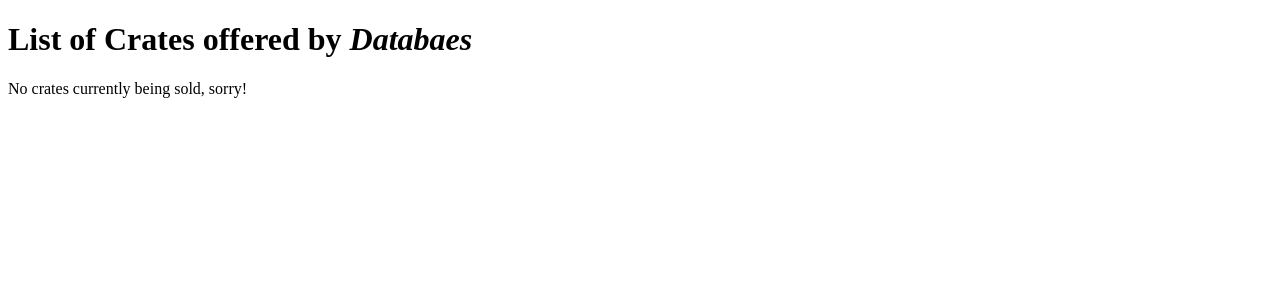
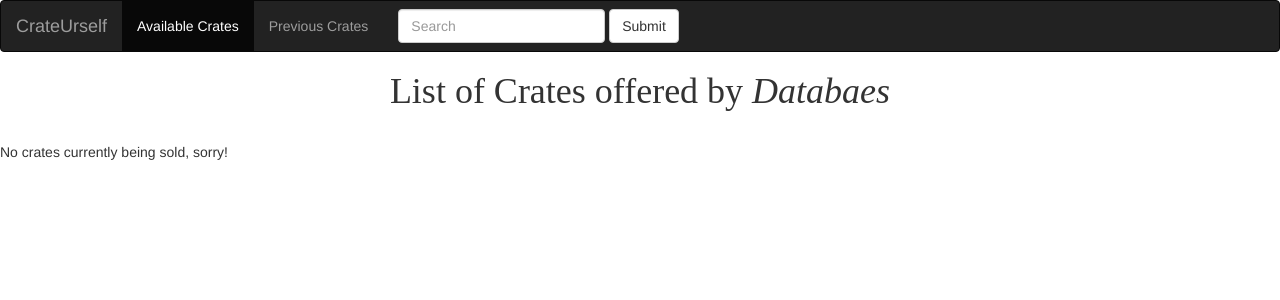
Before and after one commit to sjatkins12/Databaes-1, a Django app: page /crate/ in a window 1280 px wide. Shown: the top 300 px of the page. Run offline with Django 3.2, Linux system fonts and the light colour scheme; data that the repository does not hold is empty; some libraries are stand-ins or nearby versions.

Commit message:
Updated the html files in crate app to use some Bootstrap. Implement a nav bar.

```diff
--- /dev/null
+++ b/Crate/static/css/styles.css
@@ -0,0 +1,4 @@
+.title-center {
+    text-align: center;
+    font-family: "Times New Roman", serif;
+}
--- a/Crate/templates/base_generic.html
+++ b/Crate/templates/base_generic.html
@@ -2,13 +2,42 @@
 <html lang="en">
 <head>
     <meta charset="UTF-8">
+    <link rel="stylesheet" href="https://maxcdn.bootstrapcdn.com/bootstrap/3.3.7/css/bootstrap.min.css">
+    <script src="https://ajax.googleapis.com/ajax/libs/jquery/1.12.4/jquery.min.js"></script>
+    <script src="https://maxcdn.bootstrapcdn.com/bootstrap/3.3.7/js/bootstrap.min.js"></script>
+
+    {% load static %}
+    <link rel="stylesheet" href="{% static 'css/styles.css' %}">
+
     {% block title %}<title>Crates</title>{% endblock %}
 </head>
 <body>
 
 </body>
+<!-- Nav-bar from https://www.w3schools.com/bootstrap/bootstrap_navbar.asp -->
+<nav class="navbar navbar-inverse">
+    <div class="container-fluid">
+        <div class="navbar-header">
+            <a class="navbar-brand" href="#">CrateUrself</a>
+        </div>
+        {% block navbar %}
+            <ul class="nav navbar-nav">
+                <li class="active"><a href="{% url 'index' %}">Available Crates</a></li>
+                <li><a href={% url 'previous' %}>Previous Crates</a></li>
+            </ul>
+        {% endblock %}
+        <form class="navbar-form navbar-left">
+            <div class="form-group">
+                <input type="text" class="form-control" placeholder="Search">
+            </div>
+            <button type="submit" class="btn btn-default">Submit</button>
+        </form>
+    </div>
+</nav>
+<!-- FIX so that title appears different for previous and hoem -->
 {% block content %}
-    <h1>List of Crates offered by <em>Databaes</em></h1>
+    <h1 class="title-center">List of Crates offered by <em>Databaes</em></h1>
+    <br>
     {% if boxes %}
         <ul>
             {% for box in boxes %}
@@ -19,4 +48,3 @@
         <p>No crates currently being sold, sorry!</p>
     {% endif %}
 {% endblock %}
-</html>
--- a/Crate/urls.py
+++ b/Crate/urls.py
@@ -5,4 +5,5 @@ from . import views
 urlpatterns = [
     url(r'^$', views.index, name='index'),  # /crate/        => Page about all crates (previous too)
     url(r'^(?P<box_id>[\d]+)/$', views.box, name='box'),  # /crate/[id]/   => box_id = id, Page about single crate
+    url(r'^previous/$', views.previous, name='previous'),  # /crate/previous/ => Page listing all the previous boxes
 ]
--- a/Crate/views.py
+++ b/Crate/views.py
@@ -12,3 +12,7 @@ def index(request):
 
 def box(request, box_id):
     return render(request, 'index.html', {'box_id': box_id})
+
+
+def previous(request):
+    return render(request, 'previous.html', {})
```
Also changed, not shown: Crate/templates/previous.html (added, +18 -0 lines).
